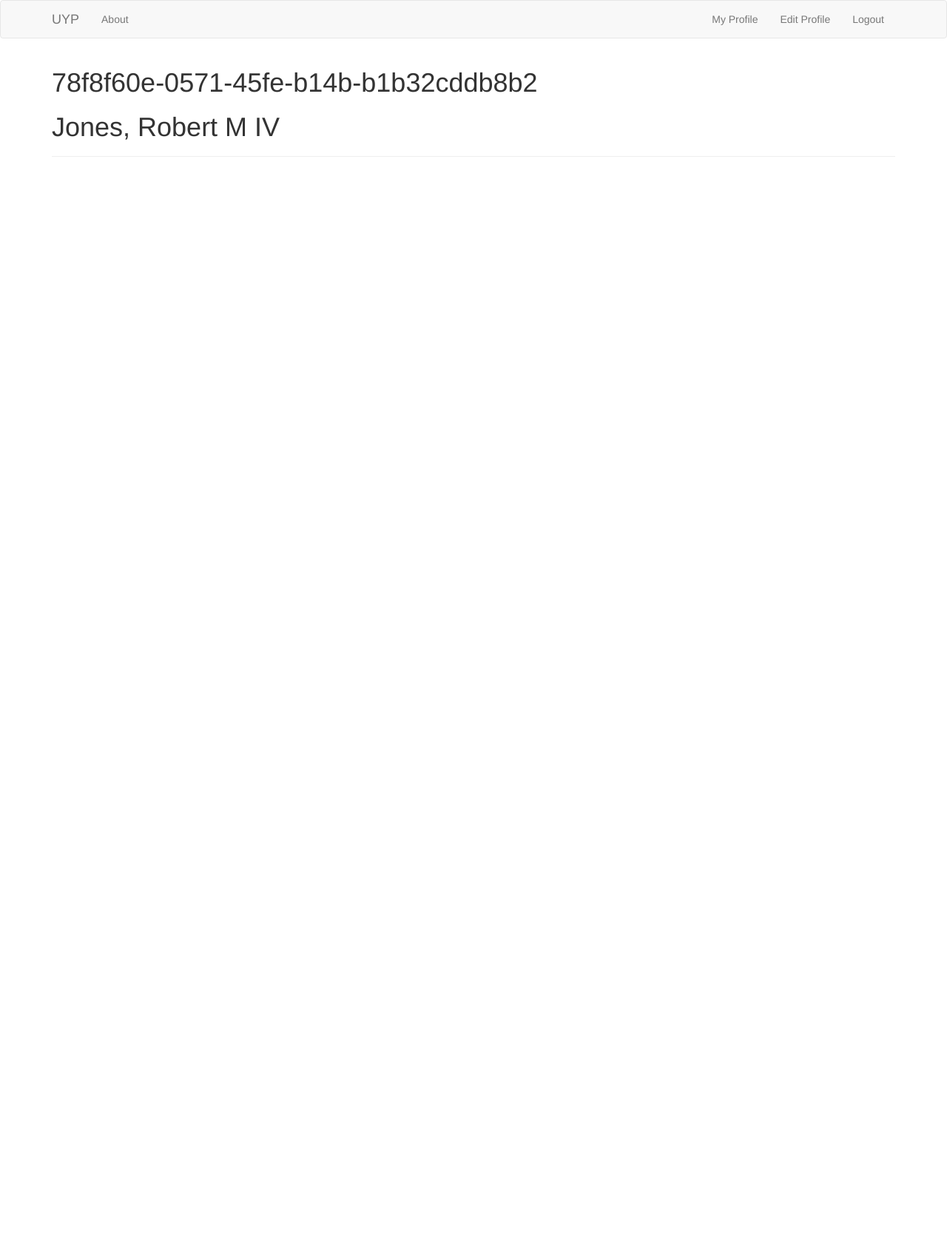
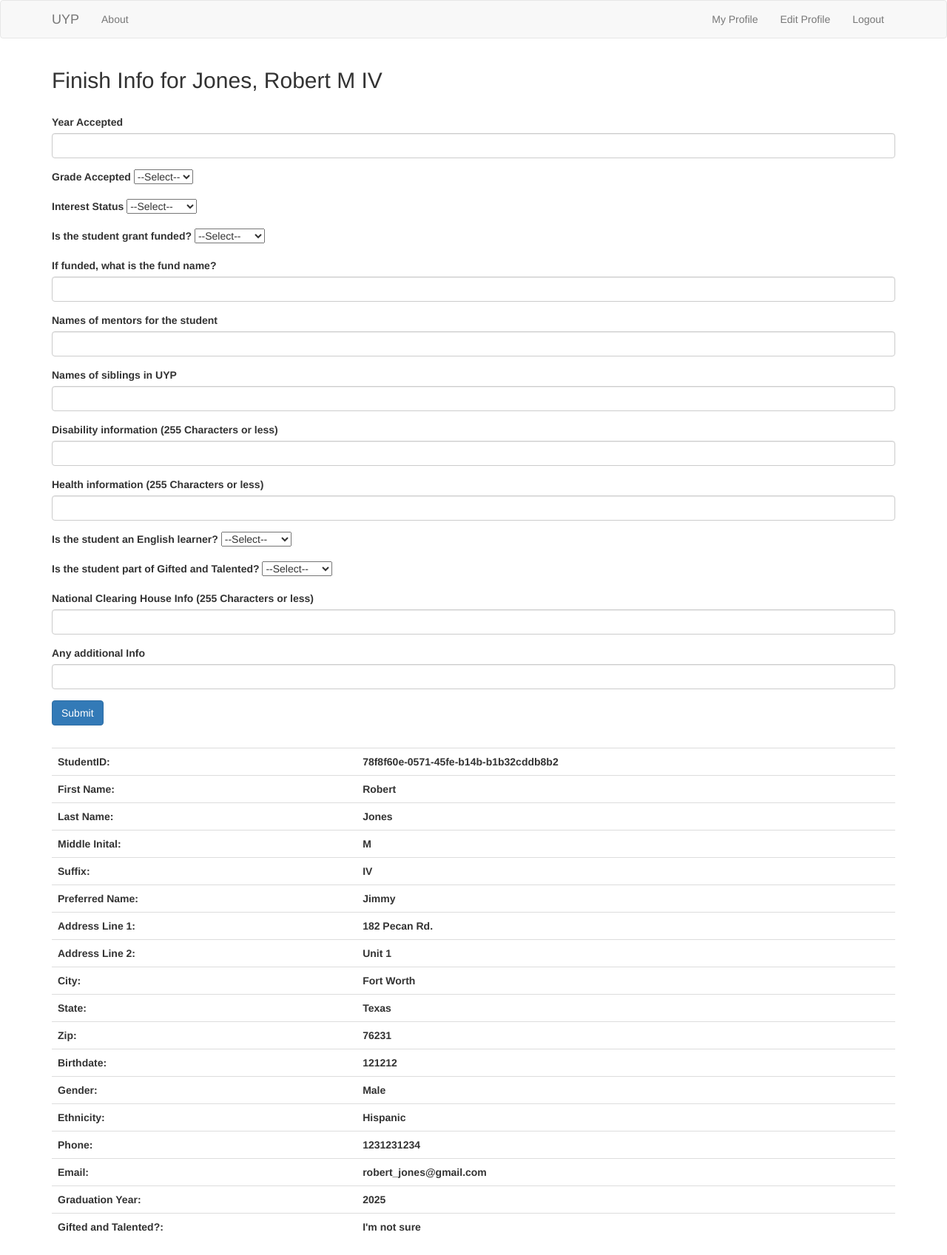
Before and after one commit to michael-prescott908/DatabaseProject, a Flask app: page /studentpage/78f8f60e-0571-45fe-b14b-b1b32cddb8b2/ in a window 1280 px wide. Shown: the whole page at 74% size. Before the commit the page ends 212 px from the top, so only its background shows below. Run offline with Flask 2, Linux system fonts and the light colour scheme; the visitor is signed in with stand-in values (Sample User, id 1); data comes from the database, SQL or seed files in the repository; lists and menus that the app fills with data are empty; some libraries are stand-ins or nearby versions.

Commit message:
Finish student page

```diff
--- a/UYP-Project/myflaskapp-master/app.py
+++ b/UYP-Project/myflaskapp-master/app.py
@@ -53,7 +53,8 @@ def adminlogin():
             # Get stored hash
             data = cur.fetchone()
             password = data[1]
-            print(password + " " + password_candidate)
+            print(sha256_crypt.hash(password_candidate))
+            print(password)
 
             # Compare Passwords
             if sha256_crypt.verify(password_candidate, password):
@@ -134,6 +135,7 @@ def studentinfo(id):
         return render_template('home.html')
 
     else:
+        form = UYPReviewForm(request.form)
         cur = mysql.connection.cursor()
 
         # Get article
@@ -141,7 +143,7 @@ def studentinfo(id):
 
         student = cur.fetchone()
 
-        return render_template('studentpage.html', student=student)
+        return render_template('studentpage.html', student=student, form=form)
 
 @app.route('/updateprofile', methods=['POST', 'GET'])
 def updateprofile():
@@ -372,6 +374,25 @@ SUFFIX_TYPES = (('--Select--', '--Select--'), ('', ''), ('II','II'), ('III', 'II
 #    return ordered_pairs
 
 #state_pairs = list_to_ordered_pairs(STATE_ABBREV)
+class UYPReviewForm(Form):
+    YearAccepted = StringField('Year Accepted', [validators.Regexp('^[1234567890]+$'),
+                                                validators.Length(min=4, max=4)])
+    GradeAccepted = SelectField(label='Grade Accepted ', choices=CLASS_TYPES, validators=[validators.Regexp('^(?!--Select--$)')])
+    Status = SelectField(label='Interest Status ', choices=BOOL_ABBREV, validators=[validators.Regexp('^(?!--Select--$)')])
+    FundingStatus = SelectField(label='Is the student grant funded? ', choices=BOOL_ABBREV, validators=[validators.Regexp('^(?!--Select--$)')])
+    GrantName = StringField('If funded, what is the fund name?', [validators.Regexp('^[a-zA-Z ]+$'),
+                                                validators.Length(min=1, max=50)])
+    Mentors = StringField('Names of mentors for the student', [validators.Regexp('^[a-zA-Z ,]+$'),
+                                                validators.Length(min=1, max=50)])
+    Siblings = StringField('Names of siblings in UYP', [validators.Regexp('^[a-zA-Z ,]+$'),
+                                                validators.Length(min=1, max=50)])
+    Disability = StringField('Disability information (255 Characters or less)', [validators.Length(min=1, max=255)])
+    Health = StringField('Health information (255 Characters or less)', [validators.Length(min=1, max=255)])
+    EnglishLearner = SelectField(label='Is the student an English learner?', choices=BOOL_ABBREV, validators=[validators.Regexp('^(?!--Select--$)')])
+    GT = SelectField(label='Is the student part of Gifted and Talented?', choices=BOOL_ABBREV, validators=[validators.Regexp('^(?!--Select--$)')])
+    NationalClearingHouse = StringField('National Clearing House Info (255 Characters or less)', [validators.Length(min=1, max=255)])
+    AdditionalInfo = StringField('Any additional Info')
+
 
 # Register Form
 class RegisterForm(Form):
--- a/UYP-Project/myflaskapp-master/templates/adminhome.html
+++ b/UYP-Project/myflaskapp-master/templates/adminhome.html
@@ -1,4 +1,4 @@
-{% extends 'layout.html' %}
+{% extends 'adminlayout.html' %}
 
 {% block body %}
   <div class="jumbotron text-center">
--- a/UYP-Project/myflaskapp-master/templates/adminlogin.html
+++ b/UYP-Project/myflaskapp-master/templates/adminlogin.html
@@ -1,4 +1,4 @@
-{% extends 'layout.html' %}
+{% extends 'adminlayout.html' %}
 
 {% block body %}
   <h1>Admin Login</h1>
--- a/UYP-Project/myflaskapp-master/templates/myprofile.html
+++ b/UYP-Project/myflaskapp-master/templates/myprofile.html
@@ -60,6 +60,6 @@
       <tr>
       <th>Gifted and Talented?: </th><th>{{user[17]}}</th>
       </tr>
-    </div>
 </div>
+
 {% endblock %}
--- a/UYP-Project/myflaskapp-master/templates/studentpage.html
+++ b/UYP-Project/myflaskapp-master/templates/studentpage.html
@@ -1,10 +1,110 @@
 {% extends 'layout.html' %}
 
 {% block body %}
-  <h1>{{student[0]}}</h1>
-  <h1>{{student[2]}}, {{student[1]}} {{student[3]}} {{student[4]}}</h1>
-  <hr>
-  <div>
-
-  </div>
+{% from "includes/_formhelpers.html" import render_field %}
+<div>
+      <div id="main" margin="top">
+          <h2>Finish Info for {{student[2]}}, {{student[1]}} {{student[3]}} {{student[4]}} </h2>
+          <br/>
+          <table class="table table-dark" margin="top">
+            <tr>
+            <th>StudentID:</th><th>{{student[0]}}</th>
+            </tr>
+            <tr>
+            <th>First Name: </th><th>{{student[1]}}</th>
+            </tr>
+            <tr>
+            <th>Last Name: </th><th>{{student[2]}}</th>
+            </tr>
+            <tr>
+             <th>Middle Inital: </th><th>{{student[3]}}</th>
+            </tr>
+            <tr>
+             <th>Suffix:</th><th>{{student[4]}}</th>
+            </tr>
+            <tr>
+            <th>Preferred Name:</th><th>{{student[5]}}</th>
+            </tr>
+            <tr>
+            <th>Address Line 1:</th><th>{{student[6]}}</th>
+            </tr>
+            <tr>
+            <th>Address Line 2:</th><th>{{student[7]}}</th>
+            </tr>
+            <tr>
+            <th>City:</th><th>{{student[8]}}</th>
+            </tr>
+            <tr>
+            <th>State:</th><th>{{student[9]}}</th>
+            </tr>
+            <tr>
+            <th>Zip:</th><th>{{student[10]}}</th>
+            </tr>
+            <tr>
+            <th>Birthdate: </th><th>{{student[11]}}</th>
+            </tr>
+            <tr>
+            <th>Gender: </th><th>{{student[12]}}</th>
+            </tr>
+            <tr>
+            <th>Ethnicity: </th><th>{{student[13]}}</th>
+            </tr>
+            <tr>
+            <th>Phone: </th><th>{{student[14]}}</th>
+            </tr>
+            <tr>
+            <th>Email: </th><th>{{student[15]}}</th>
+            </tr>
+            <tr>
+            <th>Graduation Year: </th><th>{{student[16]}}</th>
+            </tr>
+            <tr>
+            <th>Gifted and Talented?: </th><th>{{student[17]}}</th>
+            </tr>
+      </div>
+      {% from "includes/_formhelpers.html" import render_field %}
+      <form method="POST" action="">
+        <div class="form-group">
+          {{render_field(form.YearAccepted, class_="form-control")}}
+        </div>
+        <div class="form-group">
+          {{render_field(form.GradeAccepted)}}
+        </div>
+        <div class="form-group">
+          {{render_field(form.Status)}}
+        </div>
+        <div class="form-group">
+          {{render_field(form.FundingStatus)}}
+        </div>
+        <div class="form-group">
+          {{render_field(form.GrantName, class_="form-control")}}
+        </div>
+        <div class="form-group">
+          {{render_field(form.Mentors, class_="form-control")}}
+        </div>
+        <div class="form-group">
+          {{render_field(form.Siblings, class_="form-control")}}
+        </div>
+        <div class="form-group">
+          {{render_field(form.Disability, class_="form-control")}}
+        </div>
+        <div class="form-group">
+          {{render_field(form.Health, class_="form-control")}}
+        </div>
+        <div class="form-group">
+          {{render_field(form.EnglishLearner)}}
+        </div>
+        <div class="form-group">
+          {{render_field(form.GT)}}
+        </div>
+        <div class="form-group">
+          {{render_field(form.NationalClearingHouse, class_="form-control")}}
+        </div>
+        <div class="form-group">
+          {{render_field(form.AdditionalInfo, class_="form-control")}}
+        </div>
+        <p><input type="submit" class="btn btn-primary" value="Submit"></p>
+      </form>
+      <br/>
+</div>
 {% endblock %}
```
Also changed, not shown: UYP-Project/myflaskapp-master/templates/adminlayout.html (added, +21 -0 lines), UYP-Project/myflaskapp-master/templates/includes/_adminnavbar.html (added, +28 -0 lines).
